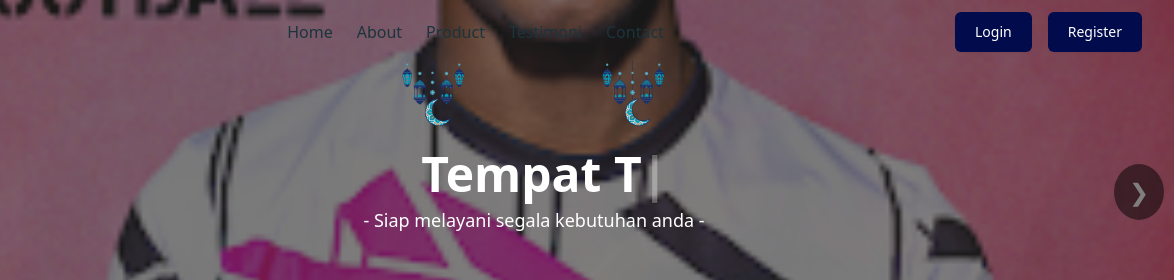
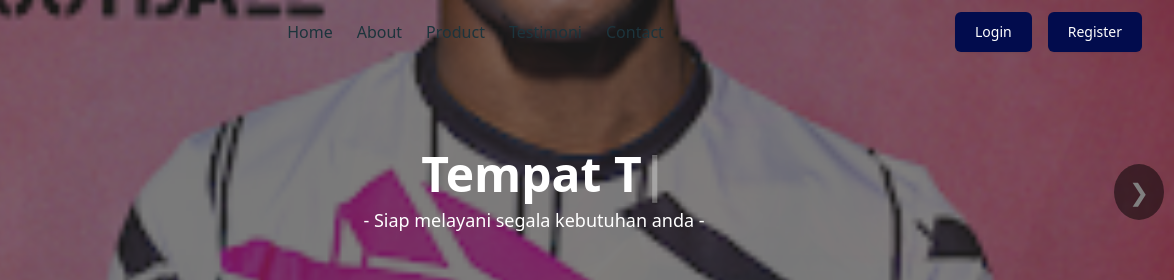
Before and after one commit to fadlifernando10/ffstore-website, a plain HTML site: page index.html in a window 1280 px wide. Shown: the top 280 px of the page, 106-1280 px from the left. Drawn offline with nearby package versions, Linux system fonts and the light colour scheme.

Commit message:
ketinggalan

```diff
--- a/index.html
+++ b/index.html
@@ -73,10 +73,10 @@
     <!-- ketupat end -->
 
     <!-- lentera start -->
-    <div id="lentera-container">
+    <!-- <div id="lentera-container">
       <img src="./pro/lentera.png" class="lentera" alt="Lentera Lebaran">
       <img src="./pro/lentera.png" class="lentera" alt="Lentera Lebaran">
-  </div>
+  </div> -->
 
     <!-- lentera end -->
 
```
